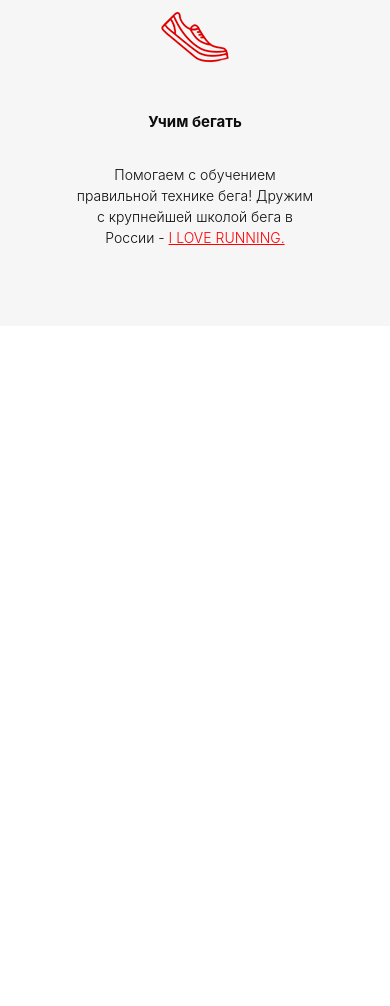
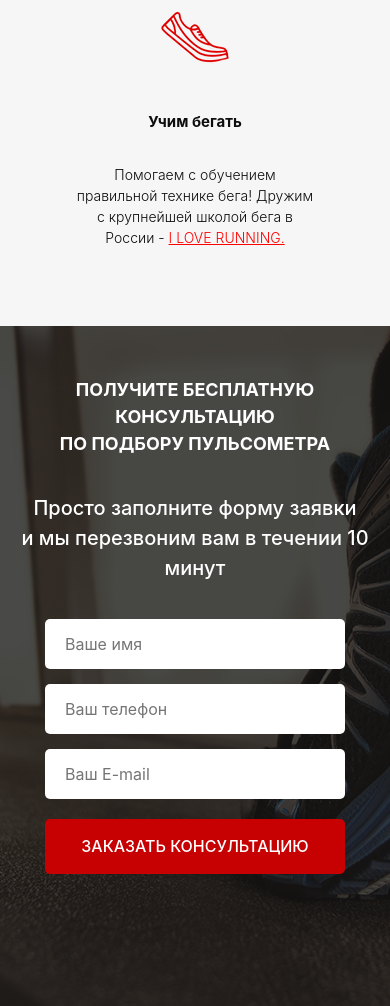
Before and after one commit to VolodymyrRybakSF/pulseProject, a website: page src/index.html in a window 390 px wide. Shown: the part 1608-2614 px from the top of the page. Before the commit the page ends 1934 px from the top, so only its background shows below. Drawn offline with Linux system fonts and the light colour scheme.

Commit message:
index.html changes

```diff
--- a/src/index.html
+++ b/src/index.html
@@ -77,5 +77,20 @@
     </div>
     </div>
 </section>
+<section class="consultation">
+    <div class="container">
+        <h2 class="title consultation__title">Получите бесплатную консультацию<br>
+            по подбору пульсометра </h2>
+        <div class="consultation__descr">Просто заполните форму заявки<br>
+            и мы перезвоним вам в течении 10 минут
+        </div>
+        <form class="feed-form" action="#">
+            <input name="name" required placeholder="Ваше имя" type="text">
+            <input name="phone" required placeholder="Ваш телефон" type="tel">
+            <input name="email" required placeholder="Ваш E-mail" type="email">
+            <button>заказать консультацию</button>
+        </form>
+    </div>
+</section>
 </body>
 </html>
--- a/src/sass/base/_media.sass
+++ b/src/sass/base/_media.sass
@@ -6,6 +6,9 @@
         padding: 69px 25px 78px
         &__descr
             margin-left: 12px
+    .consultation
+        .container
+            padding: 0 20px
 @media (max-width: 767px)
     .header
         display: flex
@@ -50,6 +53,17 @@
             max-width: 180px
             margin: 0
 
+    .consultation
+        &__title
+            text-align: center
+            font-size: 30px
+        &__descr
+            margin-top: 28px
+            text-align: center
+        .container
+            display: flex
+            flex-direction: column
+            align-items: center
 
 @media (max-width: 575px)
     .promo
@@ -88,6 +102,11 @@
             margin-top: 30px
         &__descr
             max-width: 100%
+    .consultation
+        padding-top: 50px
+        padding-bottom: 10px
+        &__title
+            font-size: 18px
 @media (max-width: 342px)
     .promo
         &__header
--- a/src/sass/blocks/_consultation.sass
+++ b/src/sass/blocks/_consultation.sass
@@ -1,2 +1,41 @@
 .consultation
-    max-height: 680px
+    min-height: 680px
+    padding: 100px 0 92px 0
+    background: url("../../img/bg2.png") center center / cover no-repeat
+    &__title
+        color: #ffffff
+        font-size: 36px
+        font-weight: 700
+        text-align: left
+        text-transform: uppercase
+    &__descr
+        margin-top: 80px
+        color: #ffffff
+        font-size: 20px
+        font-weight: 500
+        text-align: left
+    .feed-form
+        margin-top: 36px
+        display: flex
+        flex-direction: column
+        input
+            padding: 0 20px
+            margin-bottom: 15px
+            width: 300px
+            height: 50px
+            border-radius: 5px
+            border: none
+            background-color: #ffffff
+            &:nth-child(3)
+                margin-bottom: 20px
+        button
+            width: 300px
+            height: 55px
+            border-radius: 5px
+            border: none
+            background-color: #c70101
+            color: #ffffff
+            font-size: 16px
+            font-weight: 500
+            text-align: center
+            text-transform: uppercase
--- a/src/sass/blocks/_promo.sass
+++ b/src/sass/blocks/_promo.sass
@@ -47,5 +47,3 @@
         text-decoration: underline
         &:hover
             color: #ffffff
-
-            git remote add pulse https://github.com/VolodymyrRybakSF/pulseProject.git
--- a/src/sass/style.sass
+++ b/src/sass/style.sass
@@ -6,4 +6,15 @@
 @import "blocks/header"
 @import "blocks/buttons"
 @import "blocks/advantages"
+@import "blocks/consultation"
+
+
+
+
+
+
+
+
+
+
 @import "base/media"
```
Also changed, not shown: src/css/style.min.css.
